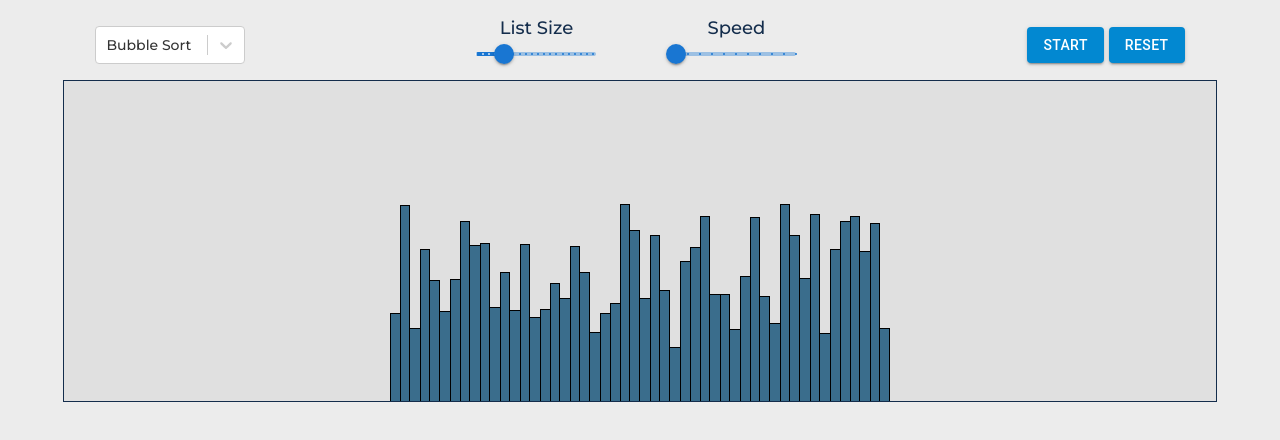
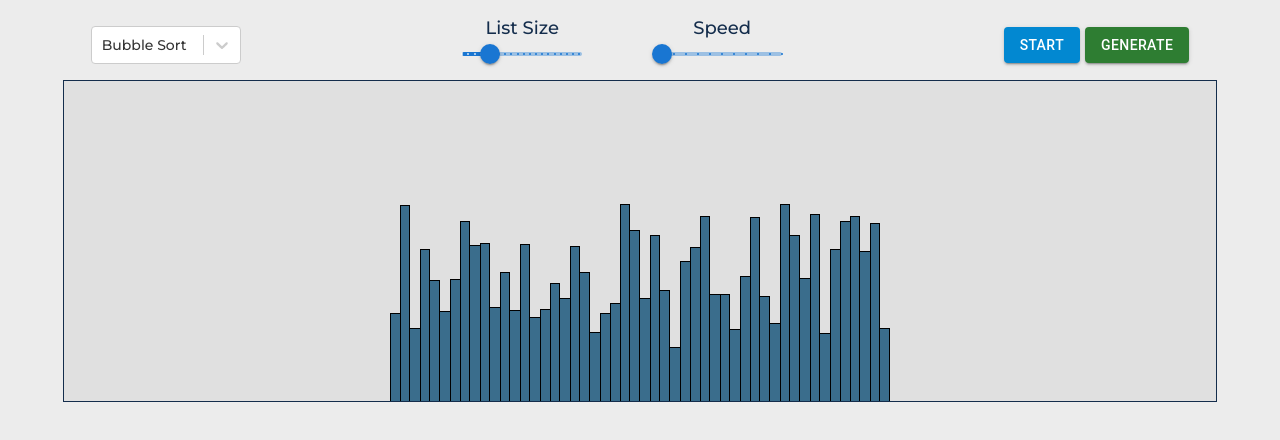
Before and after one commit to iamsarthakkr/sorting-project, a React (Create React App) app: page / in a window 1280 px wide. Shown: the top 440 px of the page. Built offline with nearby package versions, Linux system fonts and the light colour scheme.

Commit message:
generate new array

```diff
--- a/src/features/Header/Header.tsx
+++ b/src/features/Header/Header.tsx
@@ -145,9 +145,9 @@ export const Header = () => {
                size="medium"
                onClick={appActions.reset}
                variant="contained"
-               color="info"
+               color="success"
             >
-               Reset
+               Generate
             </Button>
          </ButtonCont>
       </Container>
```
